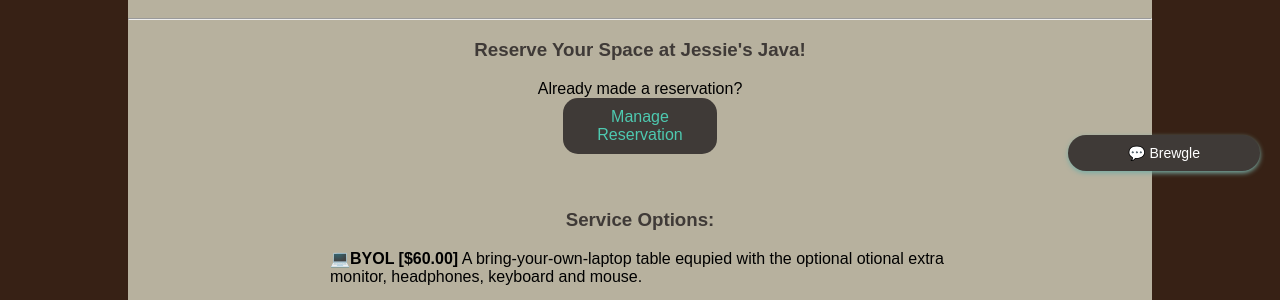
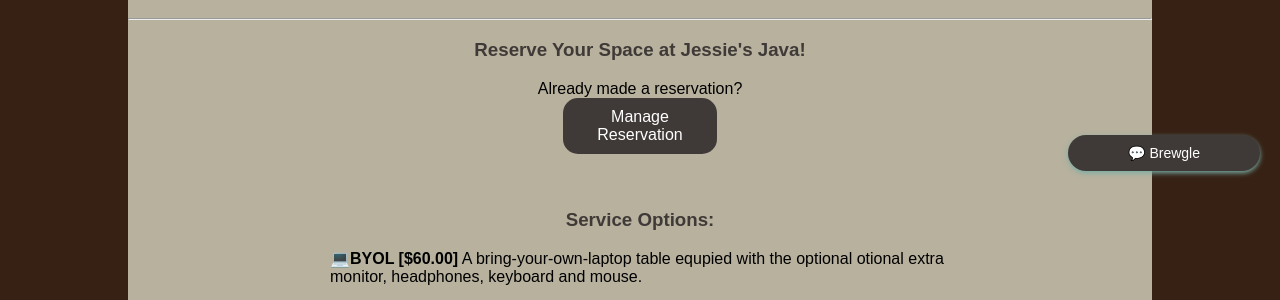
Before and after one commit to Jessie0611/JessiesJava, a PHP site: page /reservation.php in a window 1280 px wide. Shown: the part 609-909 px from the top of the page. Run offline with PHP 8.4, Linux system fonts and the light colour scheme.

Commit message:
Fix some JS errors, add some content

```diff
--- a/script.js
+++ b/script.js
@@ -41,8 +41,8 @@ function showMenu() {
       teaOptions: [
         { name: "Bug-Free Brew", price: "$3.50", description: "Chamomile and lavender tea latte — for when you finally squash that last bug and deserve some serenity." },
         { name: "Hot Chai Latte", price: "$4.50", description: "Spiced like your debugging rants — cozy, bold, and full of complex flavor." },
+        { name: "Hot Matcha Latte", price: "$4.50", description: "Green-powered like your clean energy hosting — focused, balanced, and sharp." },
         { name: "Iced Chai Latte", price: "$5.00", description: "A perfectly spiced brew, ideal for when your code is compiling, but you need a little more chill." },
-        { name: "Hot Matcha Latte", price: "$4.50", description: "Green-powered like your clean energy hosting — focused, balanced, and sharp." },
         { name: "Iced Matcha Latte", price: "$5.00", description: "Chilled matcha and milk — a refreshing, energizing drink to power through your tasks." },
       ]
   };
--- a/style.css
+++ b/style.css
@@ -388,7 +388,7 @@ h4{
 button {
     background-color: hsl(23, 7%, 23%);
     align-items: center;
-    color:#4EC9B0;
+    color: white;
     border: 1px solid #CE9178;
     border: none;
     padding: 10px;
```
